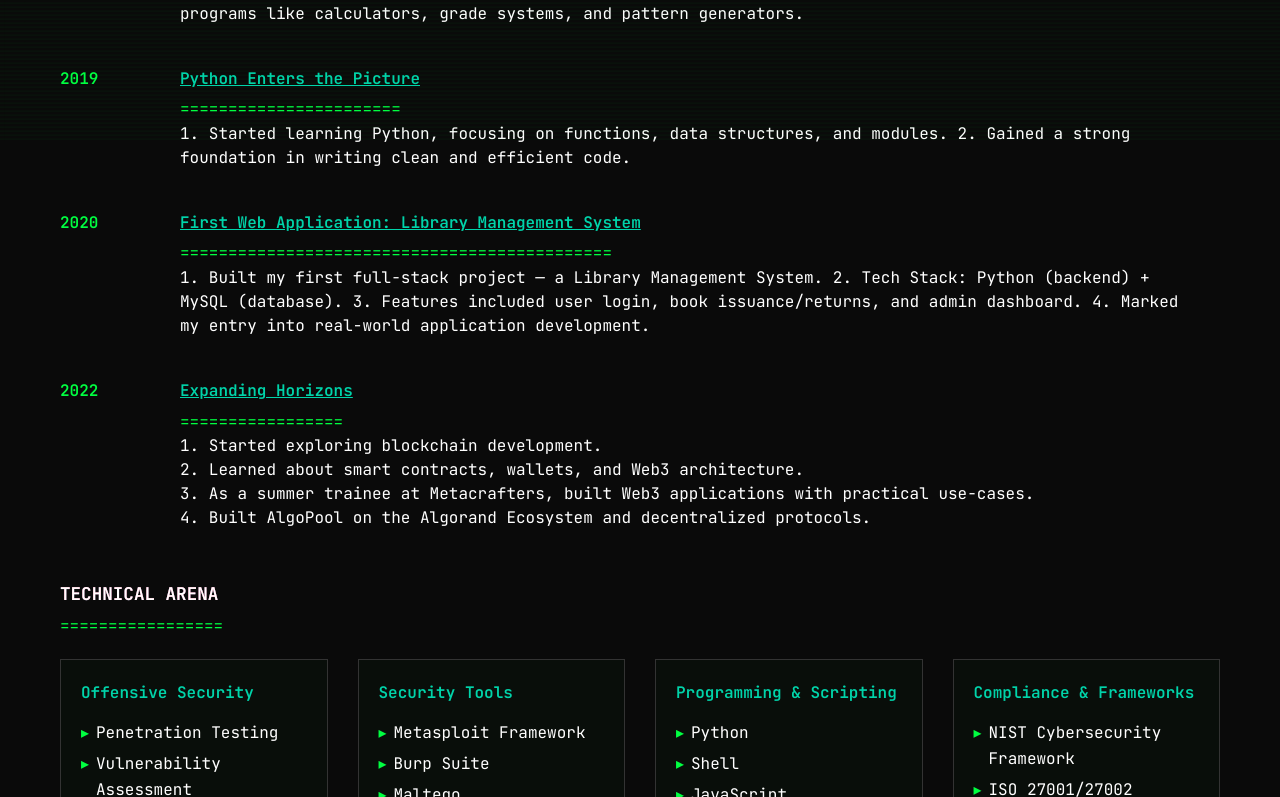
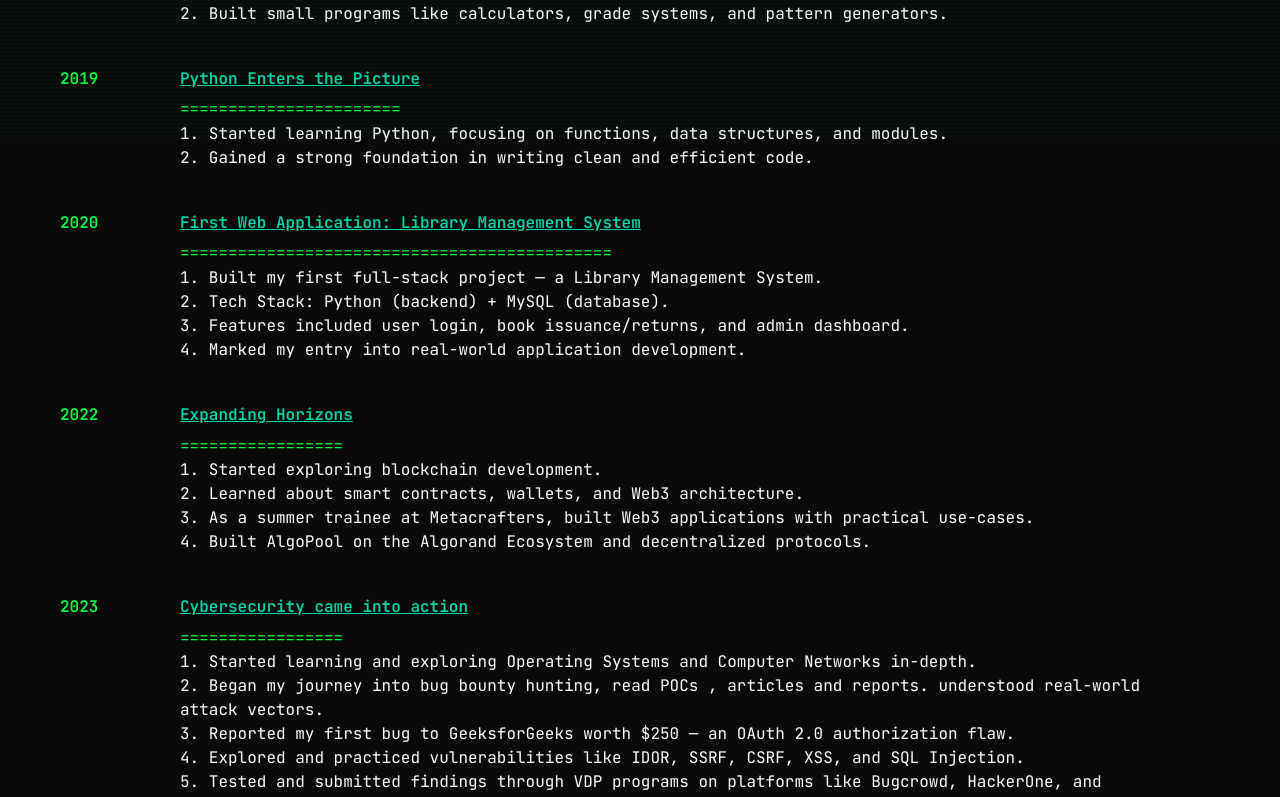
Before and after one commit to Cyberninja30/Portfolio-Moinak, a React (Vite) app: page / in a window 1280 px wide. Shown: the part 663-1460 px from the top of the page. Built offline with nearby package versions, Linux system fonts and the light colour scheme.

Commit message:
Update App.tsx

```diff
--- a/src/App.tsx
+++ b/src/App.tsx
@@ -200,9 +200,8 @@ function App() {
                 <div className="timeline-title"> First Lines of Code </div>
                 <div className="timeline-underline">=================</div>
                 <div className="timeline-description">
-                  1. Began programming with C and C++, exploring basic logic, loops, and file handling.
-
-                  2. Built small programs like calculators, grade systems, and pattern generators.
+                  <p>1. Began programming with C and C++, exploring basic logic, loops, and file handling.</p>
+                  <p>2. Built small programs like calculators, grade systems, and pattern generators.</p>
                 </div>
               </div>
             </div>
@@ -213,9 +212,8 @@ function App() {
                 <div className="timeline-title"> Python Enters the Picture </div>
                 <div className="timeline-underline">=======================</div>
                 <div className="timeline-description">
-                  1. Started learning Python, focusing on functions, data structures, and modules.
-
-                  2. Gained a strong foundation in writing clean and efficient code.
+                   <p> 1. Started learning Python, focusing on functions, data structures, and modules.</p>
+                   <p> 2. Gained a strong foundation in writing clean and efficient code.</p>
                 </div>
               </div>
             </div>
@@ -226,13 +224,10 @@ function App() {
                 <div className="timeline-title"> First Web Application: Library Management System </div>
                 <div className="timeline-underline">=============================================</div>
                 <div className="timeline-description">
-                  1. Built my first full-stack project — a Library Management System.
-
-                  2. Tech Stack: Python (backend) + MySQL (database).
-
-                  3. Features included user login, book issuance/returns, and admin dashboard.
-
-                  4. Marked my entry into real-world application development.
+                   <p> 1. Built my first full-stack project — a Library Management System.</p>
+                   <p> 2. Tech Stack: Python (backend) + MySQL (database).</p>
+                   <p> 3. Features included user login, book issuance/returns, and admin dashboard.</p>
+                   <p> 4. Marked my entry into real-world application development.</p>
                 </div>
               </div>
             </div>
@@ -243,13 +238,29 @@ function App() {
                 <div className="timeline-title">Expanding Horizons</div>
                 <div className="timeline-underline">=================</div>
                 <div className="timeline-description">
-                  <p>1. Started exploring blockchain development.</p>
-                  <p>2. Learned about smart contracts, wallets, and Web3 architecture.</p>
-                  <p>3. As a summer trainee at Metacrafters, built Web3 applications with practical use-cases.</p>
-                  <p>4. Built AlgoPool on the Algorand Ecosystem and decentralized protocols.</p>
+                  <p> 1. Started exploring blockchain development.</p>
+                  <p> 2. Learned about smart contracts, wallets, and Web3 architecture.</p>
+                  <p> 3. As a summer trainee at Metacrafters, built Web3 applications with practical use-cases.</p>
+                  <p> 4. Built AlgoPool on the Algorand Ecosystem and decentralized protocols.</p>
                 </div>
               </div>
             </div>
+
+            <div className="timeline-item">
+              <span className="timeline-date">2023</span>
+              <div className="timeline-content">
+                <div className="timeline-title">Cybersecurity came into action</div>
+                <div className="timeline-underline">=================</div>
+                <div className="timeline-description">
+                  <p> 1. Started learning and exploring Operating Systems and Computer Networks in-depth.</p>
+                  <p> 2. Began my journey into bug bounty hunting, read POCs , articles and reports. understood real-world attack vectors.</p>
+                  <p> 3. Reported my first bug to GeeksforGeeks worth $250 — an OAuth 2.0 authorization flaw.</p>
+                  <p> 4. Explored and practiced vulnerabilities like IDOR, SSRF, CSRF, XSS, and SQL Injection.</p>
+                  <p> 5. Tested and submitted findings through VDP programs on platforms like Bugcrowd, HackerOne, and PortSwigger Labs.</p>
+                </div>
+              </div>
+            </div>
+
           </div>
         </section>
 
```
